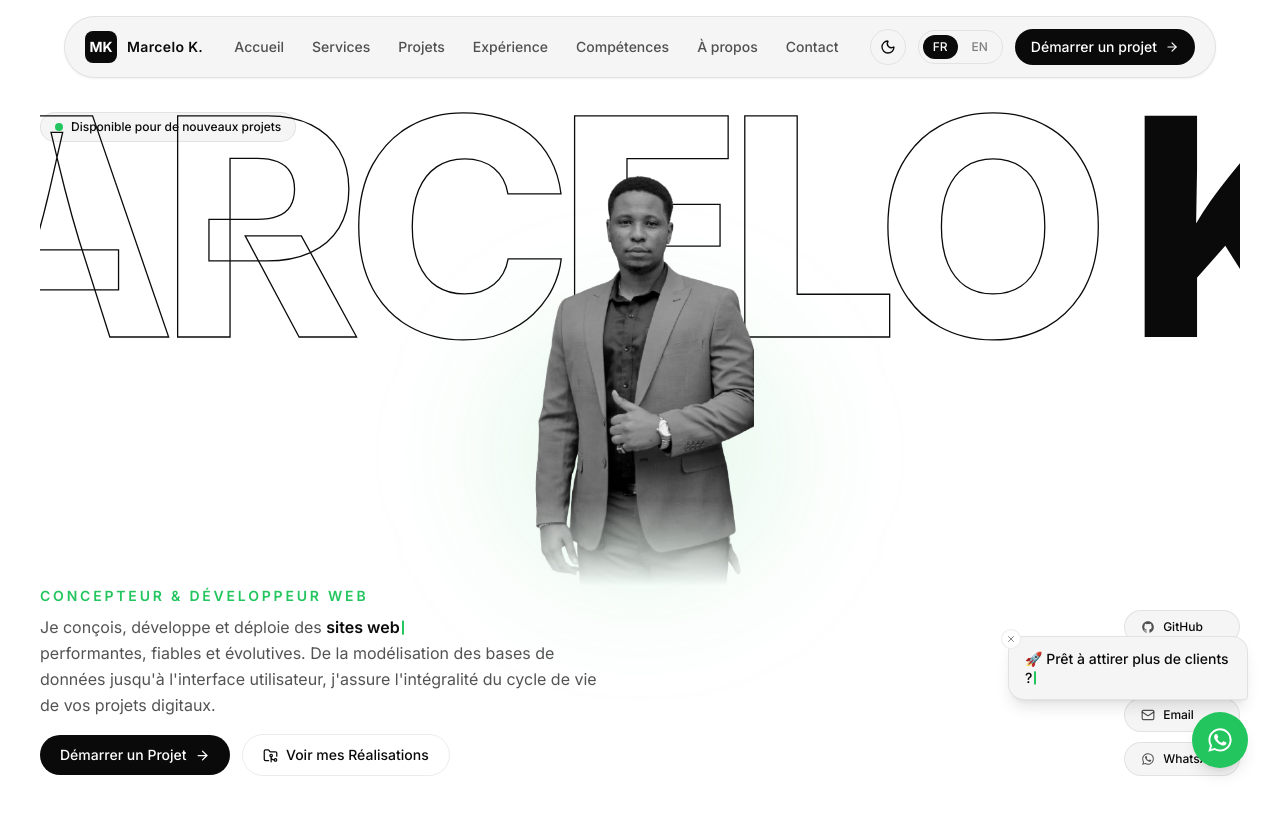
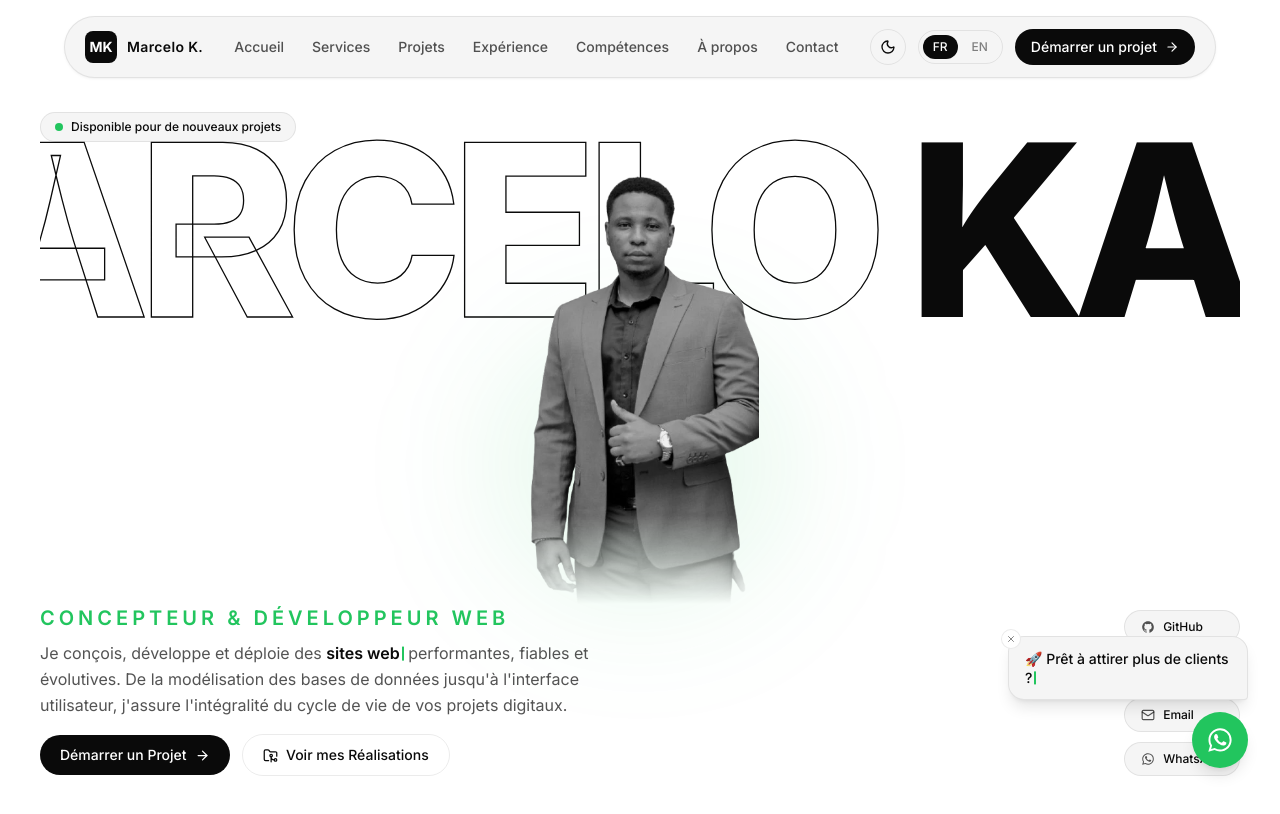
Before and after one commit to MarceloKld/portfolio-marcelo-kalonji, a Next.js app: page / in a window 1280 px wide. Shown: the top 814 px of the page. Built offline with nearby package versions, Linux system fonts and the light colour scheme.

Commit message:
Hero TOKOSS

```diff
--- a/src/components/sections/Hero.tsx
+++ b/src/components/sections/Hero.tsx
@@ -24,7 +24,7 @@ const MARQUEE_SPEED = 200;
 const MARQUEE_REPEAT = 5;
 
 // Taille du texte du nom dans le marquee
-const NAME_FONT_SIZE = "clamp(19rem, 8vw, 6.5rem)";
+const NAME_FONT_SIZE = "clamp(15rem, 8vw, 6.5rem)";
 
 // Position verticale et hauteur de la bande de marquee dans le bloc
 const NAME_BAND_TOP = "top-0";
@@ -36,10 +36,14 @@ const PHOTO_WIDTH =
   "w-[56%] sm:w-[42%] md:w-[36%] max-w-[280px] sm:max-w-[320px] md:max-w-[360px]";
 const BLOCK_MIN_HEIGHT = "min-h-[260px] sm:min-h-[340px]";
 
+// Taille du titre professionnel "Concepteur & Développeur Web"
+// Augmente ces valeurs pour un texte plus grand (ex: "text-base sm:text-lg")
+const TITLE_FONT_SIZE = "text-sm sm:text-xl";
+
 /* ════════════════════════════════════════════════════════════════ */
 
 export function Hero() {
-  const { t } = useLanguage();
+  const { t, locale } = useLanguage();
 
   // Le contenu répété dans le marquee : "Marcelo" (contour) + "Kalonji"
   // (plein) + un point vert comme séparateur visuel entre chaque répétition
@@ -124,14 +128,16 @@ export function Hero() {
           className="flex flex-col items-start gap-5 sm:flex-row sm:items-end sm:justify-between"
         >
           <div className="max-w-xl">
-            <p className="text-xs font-semibold uppercase tracking-[0.2em] text-[var(--accent)] sm:text-sm">
+           <p className={`${TITLE_FONT_SIZE} font-semibold uppercase tracking-[0.2em] text-[var(--accent)]`}>
   {t.hero.title}
 </p>
 
             <p className="mt-2 text-sm leading-relaxed text-[var(--foreground)]/70 sm:text-base">
   {t.hero.accrocheBefore}{" "}
   <span className="font-semibold text-[var(--foreground)]">
-                <TypewriterText words={t.hero.rotatingWords} />
+    {/* key={locale} : force React à recréer ce composant à zéro
+        à chaque changement de langue, évitant tout blocage d'animation */}
+    <TypewriterText key={locale} words={t.hero.rotatingWords} />
   </span>{" "}
   {t.hero.accrocheAfter}
 </p>
--- a/src/components/ui/TypewriterText.tsx
+++ b/src/components/ui/TypewriterText.tsx
@@ -7,35 +7,38 @@ type TypewriterTextProps = {
   typingSpeed?: number;
   deletingSpeed?: number;
   pauseDuration?: number;
-  /**
-   * Si true (par défaut), réserve l'espace du mot le plus long pour éviter
-   * que le texte autour ne bouge. À mettre à false dans un conteneur
-   * qui doit pouvoir s'adapter librement (ex: une bulle de chat).
-   */
-  reserveSpace?: boolean;
 };
 
+/**
+ * Effet "machine à écrire" : tape un mot lettre par lettre, fait une pause,
+ * l'efface, puis enchaîne avec le mot suivant — en boucle.
+ *
+ * ⚠️ IMPORTANT : ce composant ne réserve PLUS d'espace minimum (suppression
+ * de l'ancien "reserveSpace"/"minWidth"). Le texte s'affiche à sa largeur
+ * naturelle, et la phrase qui l'entoure se réorganise fluidement selon
+ * la longueur réelle du mot — exactement le comportement demandé.
+ *
+ * ⚠️ Pour que l'animation ne se bloque JAMAIS en changeant de langue,
+ * ce composant doit être utilisé avec une prop React "key={locale}"
+ * à l'endroit où on l'appelle (voir Hero.tsx et WhatsAppButton.tsx).
+ * Cela force React à recréer le composant à zéro à chaque changement
+ * de langue, plutôt que de réutiliser un état interne devenu incohérent.
+ */
 export function TypewriterText({
   words,
   typingSpeed = 70,
   deletingSpeed = 40,
   pauseDuration = 1500,
-  reserveSpace = true,
 }: TypewriterTextProps) {
   const [wordIndex, setWordIndex] = useState(0);
   const [charCount, setCharCount] = useState(0);
   const [isDeleting, setIsDeleting] = useState(false);
 
   // Array.from() découpe le texte en "vrais" caractères visuels,
-  // emojis compris, contrairement à word.split("") qui peut les casser.
+  // emojis compris (contrairement à word.split("") qui peut les casser)
   const charactersPerWord = useMemo(
     () => words.map((w) => Array.from(w)),
     [words]
-  );
-
-  const maxWordLength = useMemo(
-    () => Math.max(...charactersPerWord.map((w) => w.length)),
-    [charactersPerWord]
   );
 
   useEffect(() => {
@@ -60,16 +63,14 @@ export function TypewriterText({
     return () => clearTimeout(timer);
   }, [charCount, isDeleting, wordIndex, charactersPerWord, words.length, typingSpeed, deletingSpeed, pauseDuration]);
 
-  // On reconstruit le texte à partir du tableau de caractères (join)
   const displayedText = charactersPerWord[wordIndex].slice(0, charCount).join("");
 
+  // Plus de "minWidth" : le span prend uniquement la largeur dont il a
+  // réellement besoin, donc plus aucun grand vide pour les mots courts.
   return (
-    <span
-      style={reserveSpace ? { minWidth: `${maxWordLength}ch` } : undefined}
-      className="inline-block text-left"
-    >
+    <span className="inline-block text-left">
       {displayedText}
-      <span className="animate-blink ml-0.5 inline-block w-[2px] h-[0.9em] translate-y-[0.1em] bg-[var(--accent)]" />
+      <span className="animate-blink ml-0.5 inline-block h-[0.9em] w-[2px] translate-y-[0.1em] bg-[var(--accent)]" />
     </span>
   );
 }
--- a/src/components/ui/WhatsAppButton.tsx
+++ b/src/components/ui/WhatsAppButton.tsx
@@ -6,31 +6,21 @@ import { WhatsAppIcon } from "@/components/icons/WhatsAppIcon";
 import { useLanguage } from "@/components/providers/LanguageProvider";
 import { TypewriterText } from "@/components/ui/TypewriterText";
 
-// Numéro au format international, sans le "+" ni les espaces
 const PHONE_NUMBER = "243817655587";
-// Message pré-rempli dans WhatsApp (encodeURIComponent gère les accents/espaces)
 const PREFILLED_MESSAGE = encodeURIComponent(
   "Bonjour M. Kalonji K., j'ai un projet à discuter !"
 );
 
-/**
- * Bouton WhatsApp flottant, toujours visible (position fixed),
- * avec une bulle de message au texte animé en Typewriter.
- *
- * Note couleur : on utilise var(--accent) — le vert de TA palette —
- * plutôt que le vert officiel WhatsApp, pour rester cohérent avec
- * la charte stricte Noir/Blanc/Vert du site.
- */
 export function WhatsAppButton() {
-  const { t } = useLanguage();
+  // On récupère "locale" en plus de "t", pour forcer le remontage
+  // du Typewriter à chaque changement de langue (voir explication Hero.tsx)
+  const { t, locale } = useLanguage();
   const [showBubble, setShowBubble] = useState(true);
 
   return (
     <div className="fixed bottom-5 right-5 z-40 flex flex-col items-end gap-3 sm:bottom-8 sm:right-8">
-      {/* === BULLE DE MESSAGE (fermable) === */}
       {showBubble && (
         <div className="animate-fade-up relative max-w-[200px] rounded-2xl rounded-br-sm border border-[var(--border-color)] bg-[var(--surface)] px-4 py-3 text-xs font-medium leading-snug text-[var(--foreground)] shadow-lg sm:max-w-[240px] sm:text-sm">
-          {/* Bouton pour fermer la bulle si l'utilisateur la trouve envahissante */}
           <button
             onClick={() => setShowBubble(false)}
             aria-label="Fermer le message"
@@ -39,19 +29,16 @@ export function WhatsAppButton() {
             <X size={10} />
           </button>
 
-          {/* reserveSpace=false : la bulle s'adapte librement, le texte peut
-              retourner à la ligne plutôt que forcer une largeur minimale */}
           <TypewriterText
+            key={locale}
             words={t.whatsapp.messages}
             typingSpeed={35}
             deletingSpeed={20}
             pauseDuration={2200}
-            reserveSpace={false}
           />
         </div>
       )}
 
-      {/* === BOUTON ROND AVEC ANNEAU PULSANT === */}
       <a
         href={`https://wa.me/${PHONE_NUMBER}?text=${PREFILLED_MESSAGE}`}
         target="_blank"
@@ -59,7 +46,6 @@ export function WhatsAppButton() {
         aria-label="Me contacter sur WhatsApp"
         className="relative flex h-14 w-14 items-center justify-center rounded-full bg-[var(--accent)] text-white shadow-lg transition-transform duration-200 hover:scale-110 active:scale-95"
       >
-        {/* Anneau qui pulse en boucle pour attirer l'œil, sans être intrusif */}
         <span className="absolute inline-flex h-full w-full animate-ping rounded-full bg-[var(--accent)] opacity-40" />
         <WhatsAppIcon className="relative h-7 w-7" />
       </a>
```
Lines whose indentation alone changed are shown as unchanged.
